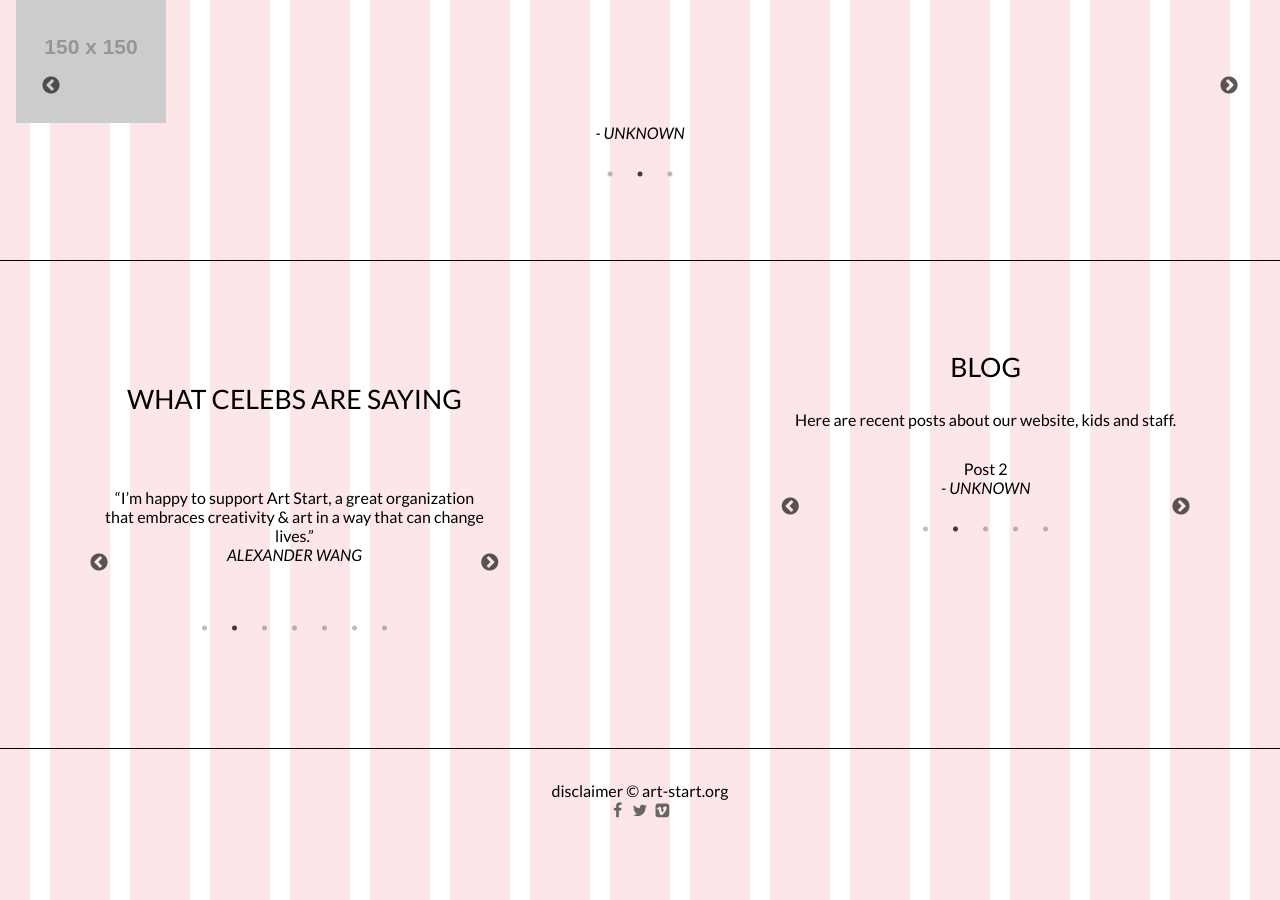
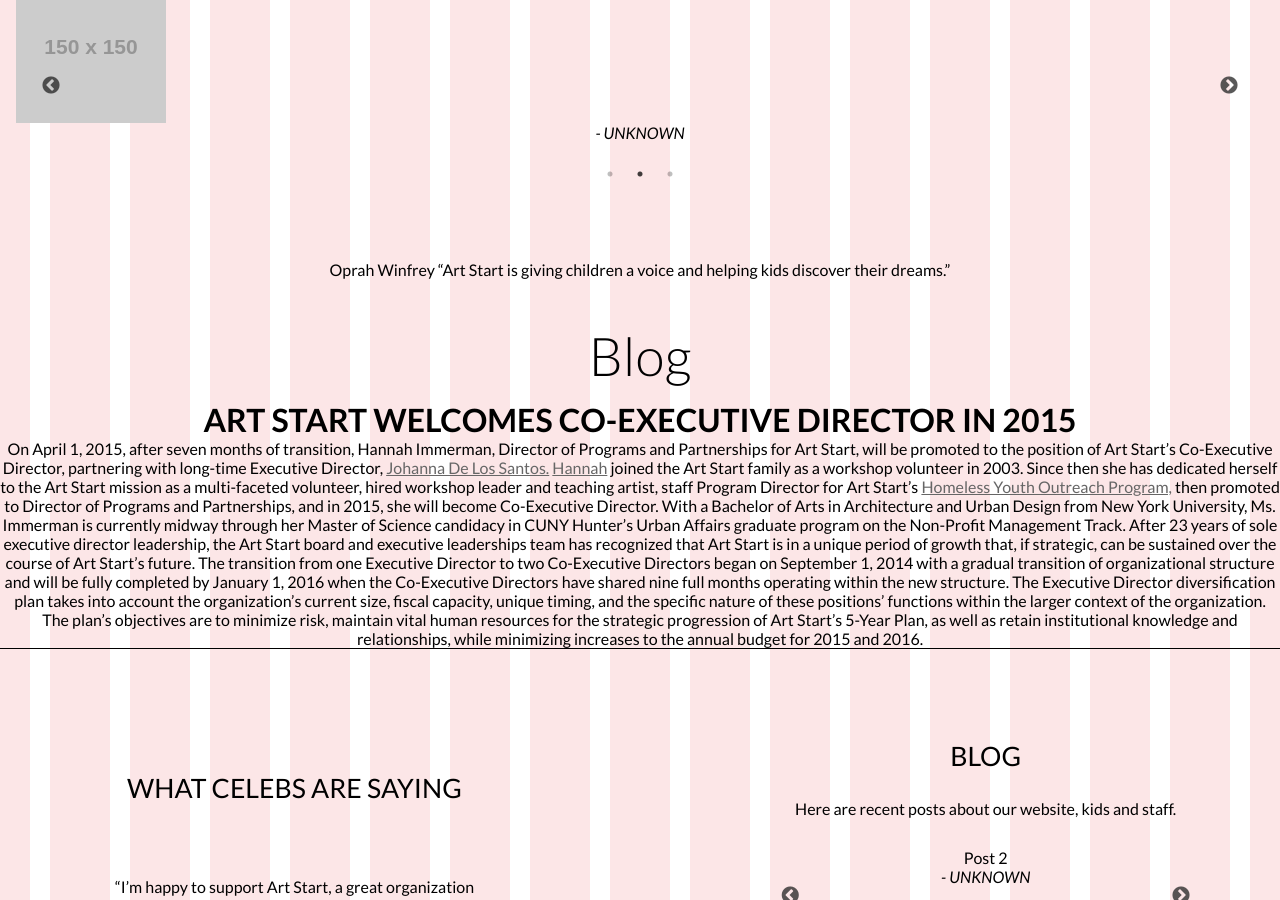
Before and after one commit to card0127/zerofive, a Jekyll site: the page built from index.html, in a window 1280 px wide and 900 px high, scrolled down 450 px. Built offline with Jekyll 4.4.1, drawn with Linux system fonts in a browser that asks for light colours; nearby versions of some CDN libraries; Markdown is read by kramdown in place of the engine named in the settings.

Commit message:
feat(html): add content to index.html

```diff
--- a/index.html
+++ b/index.html
@@ -15,3 +15,11 @@
 	  <div><img class="centered" src="http://placehold.it/150x150"><cite>- Unknown</cite></div>
 	</div>
 </div>
+
+<p>Oprah Winfrey <q>Art Start is giving children a voice and helping kids discover their dreams.</q></p>
+
+<h2> Blog </h2>
+<h1> ART START WELCOMES CO-EXECUTIVE DIRECTOR IN 2015 </h1>
+<p> On April 1, 2015, after seven months of transition, Hannah Immerman, Director of Programs and Partnerships for Art Start, will be promoted to the position of Art Start’s Co-Executive Director, partnering with long-time Executive Director, <a href="url">Johanna De Los Santos.</a>
+<a href="url">Hannah</a> joined the Art Start family as a workshop volunteer in 2003. Since then she has dedicated herself to the Art Start mission as a multi-faceted volunteer, hired workshop leader and teaching artist, staff Program Director for Art Start’s <a href="url">Homeless Youth Outreach Program,</a> then promoted to Director of Programs and Partnerships, and in 2015, she will become Co-Executive Director. With a Bachelor of Arts in Architecture and Urban Design from New York University, Ms. Immerman is currently midway through her Master of Science candidacy in CUNY Hunter’s Urban Affairs graduate program on the Non-Profit Management Track.
+After 23 years of sole executive director leadership, the Art Start board and executive leaderships team has recognized that Art Start is in a unique period of growth that, if strategic, can be sustained over the course of Art Start’s future. The transition from one Executive Director to two Co-Executive Directors began on September 1, 2014 with a gradual transition of organizational structure and will be fully completed by January 1, 2016 when the Co-Executive Directors have shared nine full months operating within the new structure.  The Executive Director diversification plan takes into account the organization’s current size, fiscal capacity, unique timing, and the specific nature of these positions’ functions within the larger context of the organization. The plan’s objectives are to minimize risk, maintain vital human resources for the strategic progression of Art Start’s 5-Year Plan, as well as retain institutional knowledge and relationships, while minimizing increases to the annual budget for 2015 and 2016. </p>
```
